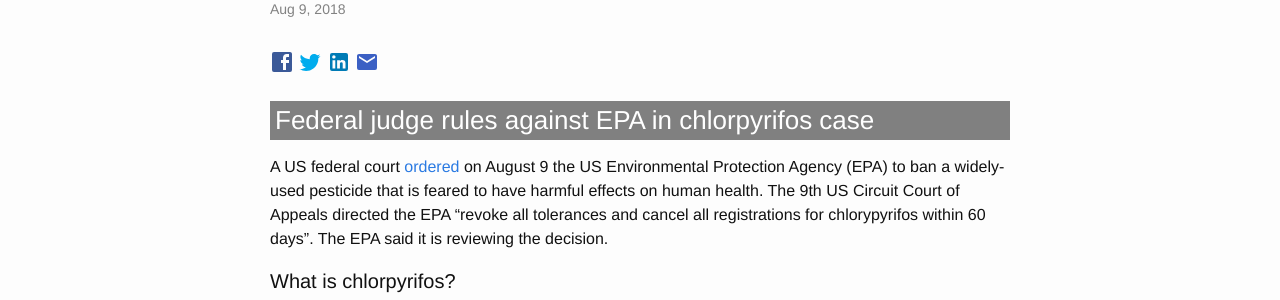
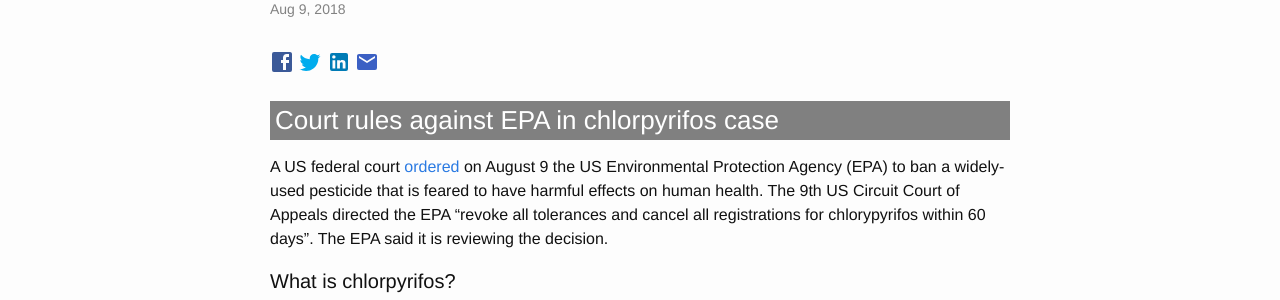
Before and after one commit to Sparkleleuk/Sustainability_Matters, a Jekyll site: the page built from _posts/2018-08-09-chlorpyfiros.markdown, in a window 1280 px wide. Shown: the part 185-485 px from the top of the page. Built offline with Jekyll 4.4.1, drawn with Linux system fonts in a browser that asks for light colours.

Commit message:
fix post

```diff
--- a/_posts/2018-08-09-chlorpyfiros.markdown
+++ b/_posts/2018-08-09-chlorpyfiros.markdown
@@ -5,7 +5,7 @@ excerpt: "US federal court orders ban of harmful pesticide. Our quote of the day
 categories: [Environment]
 ---
 
-### Federal judge rules against EPA in chlorpyrifos case
+### Court rules against EPA in chlorpyrifos case
 
 A US federal court <a href="https://www.cnn.com/2018/08/09/politics/epa-court-order-ban-pesticide-chlorpyrifos/index.html" target="_blank">ordered</a> on August 9 the US Environmental Protection Agency (EPA) to ban a widely-used pesticide that is feared to have harmful effects on human health. The 9th US Circuit Court of Appeals directed the EPA "revoke all tolerances and cancel all registrations for chlorypyrifos within 60 days". The EPA said it is reviewing the decision.
 
```
